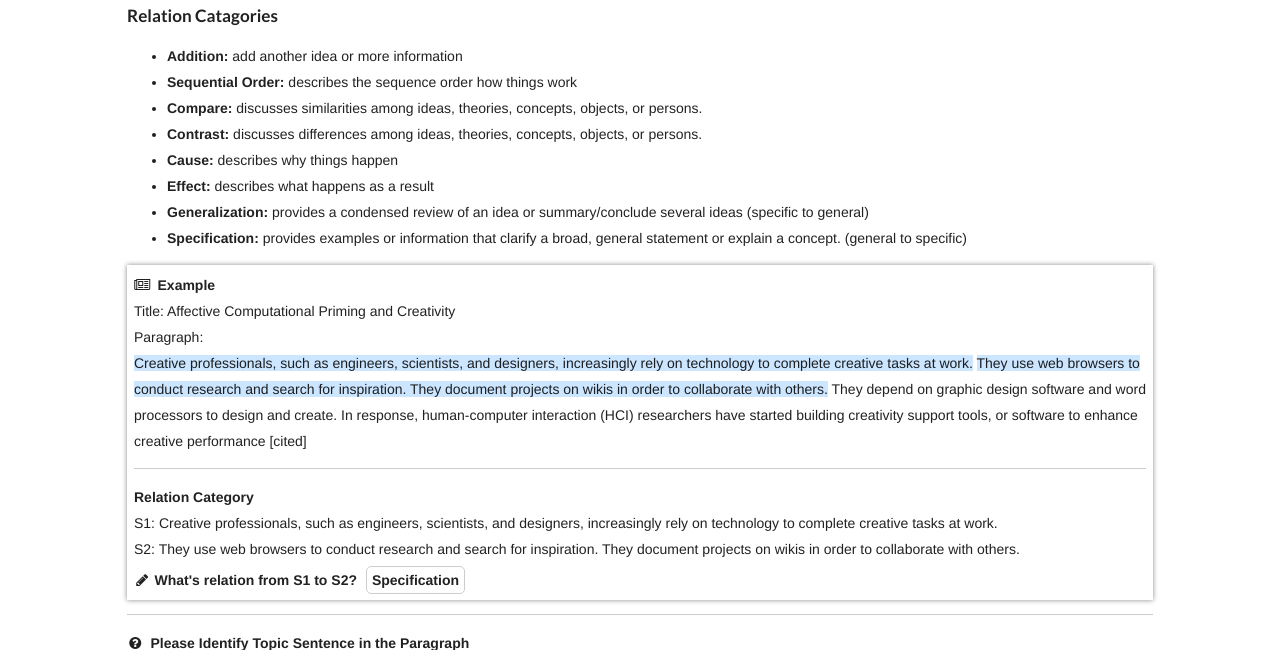
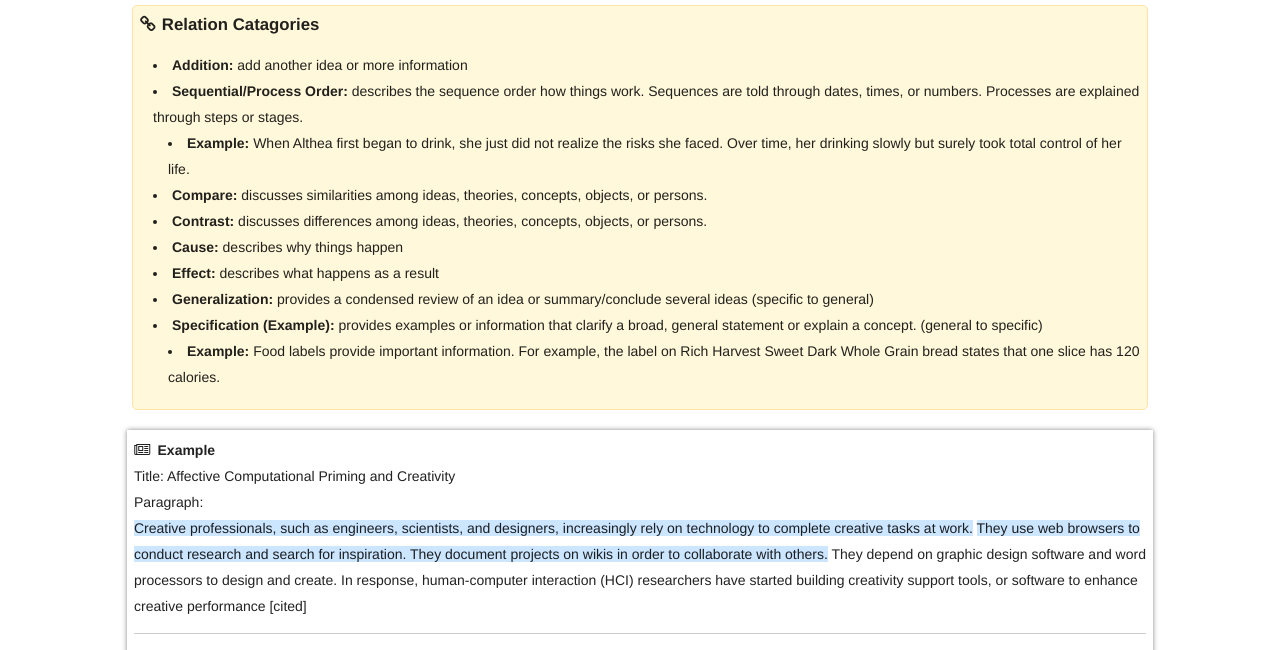
Before and after one commit to janetyc/writingfeedback, a Flask app: template crowdtask/templates/relation_task.html in a window 1280 px wide. Shown: the part 97-747 px from the top of the page. Run offline with Flask 2, Linux system fonts and the light colour scheme; the template is opened without the code that fills it, so the values that code supplies are empty; parts of the project's set-up code (start-up, migrations or seed data) failed here and were passed over; some libraries are stand-ins or nearby versions.

Commit message:
improve relation task UI

```diff
--- a/crowdtask/enum.py
+++ b/crowdtask/enum.py
@@ -9,7 +9,7 @@ TaskType = enum(
 )
 
 RelationType = enum(
-    ADDITION="Addition", SEQUENTIAL_ORDER="Sequential Order", COMPARE="Compare", CONTRAST="Contrast", CAUSE="Cause", EFFECT="Effect", GENERATION="Generalization", SPECIFICATION="Specification", OTHERS="Others")
+    ADDITION="Addition", SEQUENTIAL_ORDER="Sequential/Process Order", COMPARE="Compare", CONTRAST="Contrast", CAUSE="Cause", EFFECT="Effect", GENERATION="Generalization", SPECIFICATION="Specification", OTHERS="Others")
 
 Status = enum(WORKING=0, FINISH=1, ACCEPT=2, REJECT=3)
 
--- a/crowdtask/static/css/main.css
+++ b/crowdtask/static/css/main.css
@@ -196,6 +196,26 @@ body {
 }
 .text-description b{
     text-decoration: underline;
+}
+.def-subtitle {
+    margin: 0;
+    font-size: 1.2em;
+    font-weight: bold;
+}
+.definition{
+    padding: 5px;
+    margin: 5px 5px 20px 5px;
+    border: 1px solid #FFE4A5;
+    background-color: #FFF8DA;
+    -moz-border-radius-topleft: 5px; -webkit-border-top-left-radius: 5px; -khtml-border-top-left-radius: 5px; border-top-left-radius: 5px;
+    -moz-border-radius-topright: 5px; -webkit-border-top-right-radius: 5px; -khtml-border-top-right-radius: 5px; border-top-right-radius: 5px;
+    -moz-border-radius-bottomleft: 5px; -webkit-border-bottom-left-radius: 5px; -khtml-border-bottom-left-radius: 5px; border-bottom-left-radius: 5px;
+    -moz-border-radius-bottomright: 5px; -webkit-border-bottom-right-radius: 5px; -khtml-border-bottom-right-radius: 5px; border-bottom-right-radius: 5px;
+}
+.definition ul{
+    list-style: disc inside none;
+    margin-left: 10px;
+    padding-left: 5px;
 }
 /* ==============
     MOBILE: Menu
--- a/crowdtask/templates/relation_task.html
+++ b/crowdtask/templates/relation_task.html
@@ -3,16 +3,24 @@
 <header>Relation Task: Identify Relation between Two Sentences </header>
 <section>
     <div class="definition">
-        <h4>Relation Catagories</h4>
+        <div class="def-subtitle"><i class="linkify icon"></i>Relation Catagories</div>
         <ul>
             <li><b>Addition:</b> add another idea or more information</li>
-            <li><b>Sequential Order:</b> describes the sequence order how things work</li>
+            <li><b>Sequential/Process Order:</b> describes the sequence order how things work. Sequences are told through dates, times, or numbers. Processes are explained through steps or stages.
+                <ul>
+                    <li><b>Example:</b> When Althea first began to drink, she just did not realize the risks she faced. Over time, her drinking slowly but surely took total control of her life.</li>
+                </ul>
+            </li>
             <li><b>Compare:</b> discusses similarities among ideas, theories, concepts, objects, or persons.</li>
             <li><b>Contrast:</b> discusses differences among ideas, theories, concepts, objects, or persons.</li>
             <li><b>Cause:</b> describes why things happen</li>
             <li><b>Effect:</b> describes what happens as a result</li>
             <li><b>Generalization:</b> provides a condensed review of an idea or summary/conclude several ideas (specific to general)</li>
-            <li><b>Specification:</b> provides examples or information that clarify a broad, general statement or explain a concept. (general to specific)</li>
+            <li><b>Specification (Example): </b> provides examples or information that clarify a broad, general statement or explain a concept. (general to specific)
+                <ul>
+                    <li><b>Example:</b> Food labels provide important information. For example, the label on Rich Harvest Sweet Dark Whole Grain bread states that one slice has 120 calories.</li>
+                </ul>
+            </li>
         </ul>
     </div>
 
@@ -63,7 +71,7 @@
                                 <div class="text">Relation Categories</div><i class="dropdown icon"></i>
                                 <div class="menu">
                                     <div class="item">Addition</div>
-                                    <div class="item">Sequential Order</div>
+                                    <div class="item">Sequential/Process Order</div>
                                     <div class="item">Cause/Effect
                                         <i class="dropdown icon"></i>
                                         <div class="menu">
```
Also changed, not shown: mturk/create_hit.py (+5 -5 lines).
